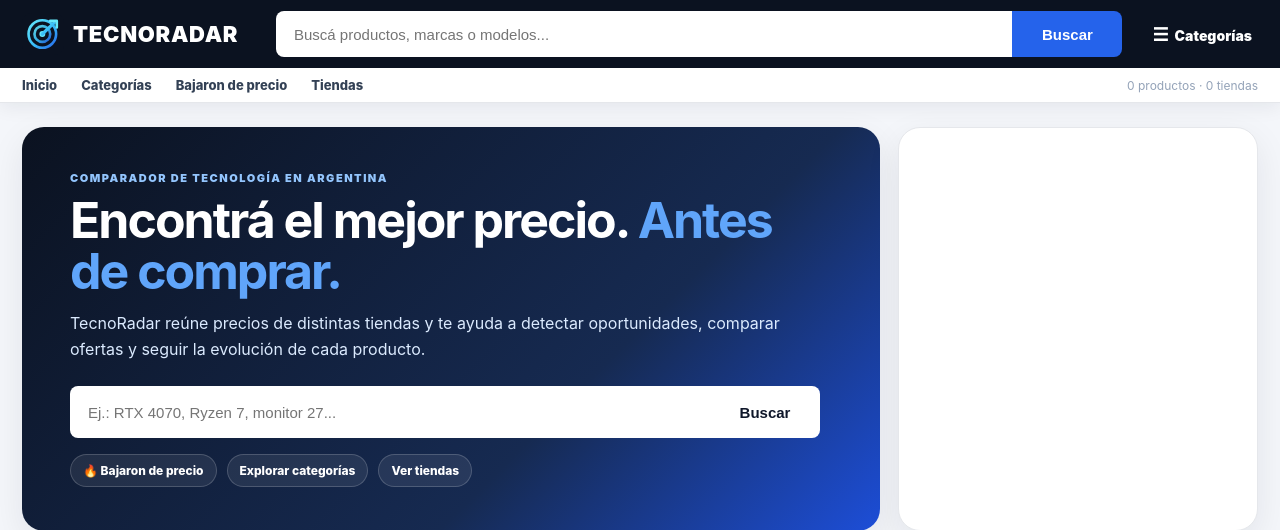
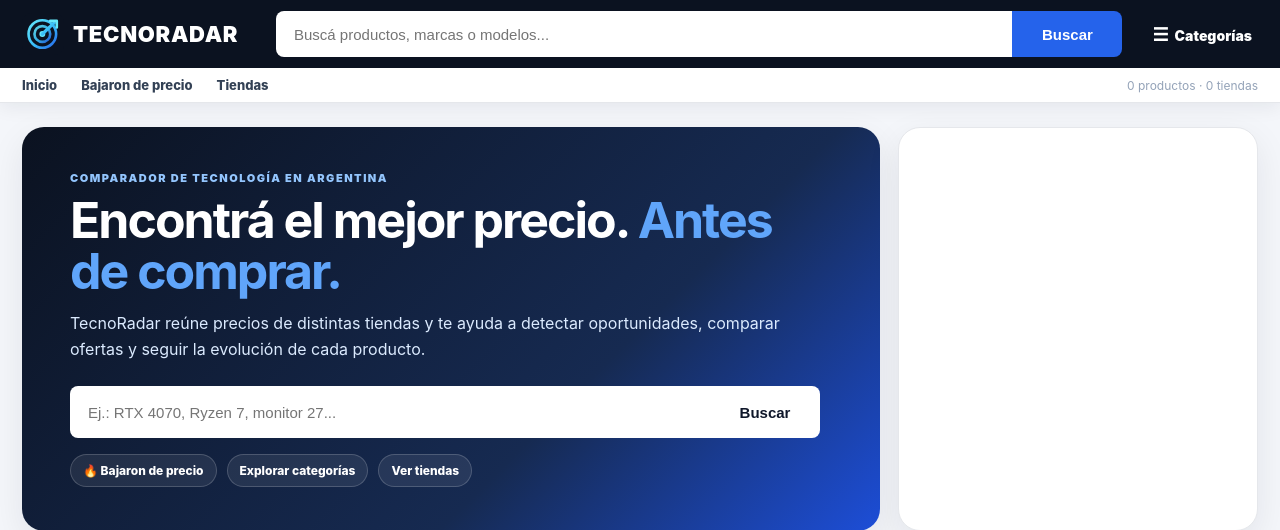
Before and after one commit to franco66272/Comparador, a Flask app: page / in a window 1280 px wide. Shown: the top 530 px of the page. Run offline with Flask 3, Linux system fonts and the light colour scheme.

Commit message:
Eliminar categoria redundante de la navegacion

```diff
--- a/static/brand_fix.css
+++ b/static/brand_fix.css
@@ -3,5 +3,7 @@
 .header-main{grid-template-columns:minmax(190px,230px) minmax(340px,1fr) auto;min-height:68px}
 .header-top .header-inner{padding-top:10px;padding-bottom:10px}
 .searchbar{min-width:0}
+/* La categoria ya está disponible en el menú desplegable superior. */
+.nav-inner nav a:nth-child(2){display:none}
 @media (max-width:900px){.brand{font-size:19px}.brand-logo{width:36px;height:36px;flex-basis:36px;max-width:36px;max-height:36px}.header-main{grid-template-columns:auto minmax(0,1fr) auto;gap:12px}.header-inner{padding-left:14px;padding-right:14px}}
 @media (max-width:650px){.header-main{grid-template-columns:auto auto;justify-content:space-between}.searchbar{grid-column:1/-1;grid-row:2}.header-top .header-inner{padding-top:9px;padding-bottom:9px}.brand{font-size:18px}}
```
